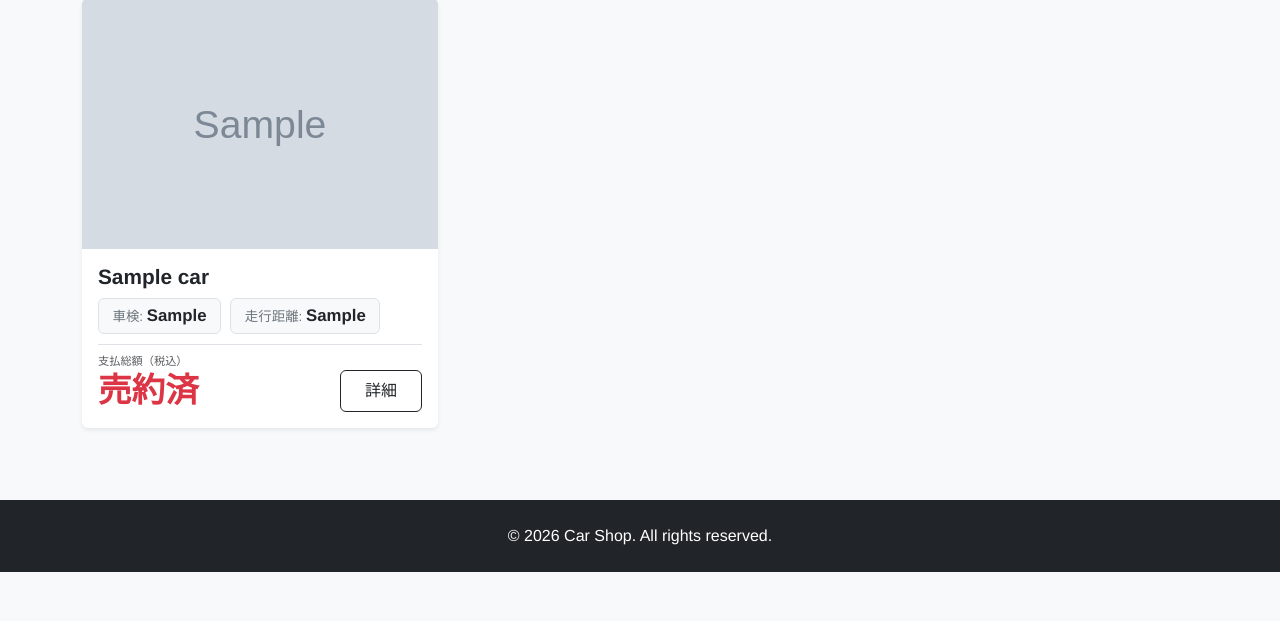
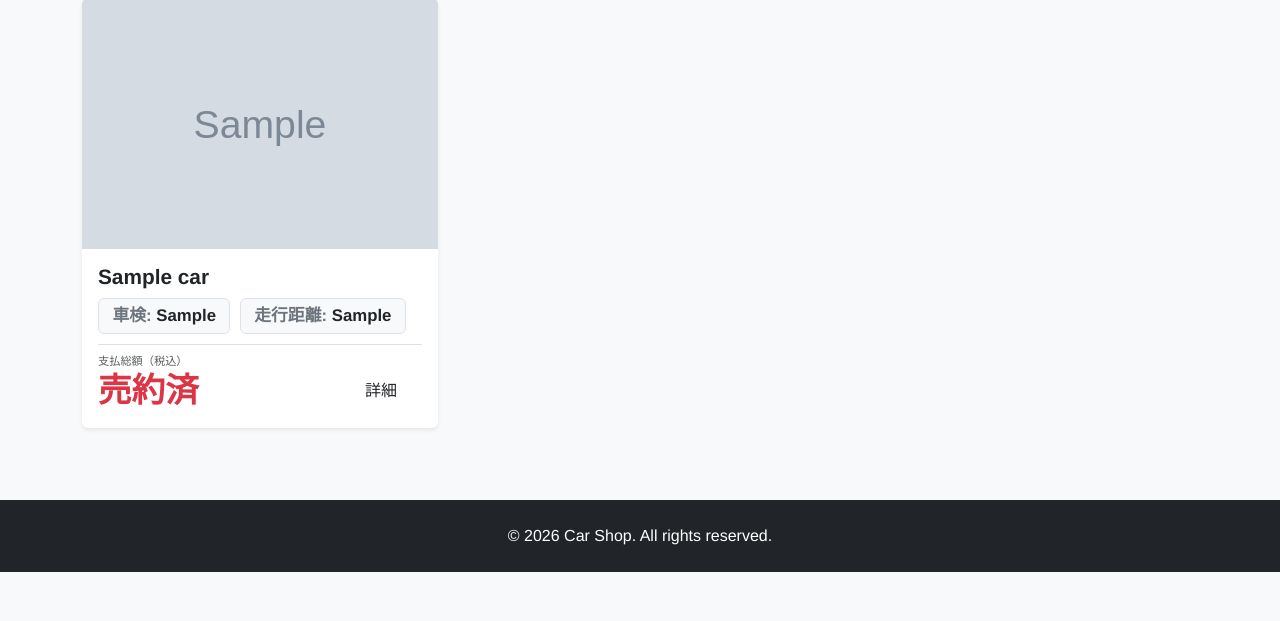
Before and after one commit to shinyaokubo-ai/car_shop, a Django app: page / in a window 1280 px wide. Shown: the part 179-800 px from the top of the page. Run offline with Django 5.2, Linux system fonts and the light colour scheme; tables that the repository leaves empty hold one stand-in row (values such as "Sample post"); grey boxes marked "Sample" are stand-in pictures.

Commit message:
車検と走行距離の文字の変更

```diff
--- a/cars/templates/cars/stock_list.html
+++ b/cars/templates/cars/stock_list.html
@@ -36,10 +36,10 @@
                     <h5 class="car-title fw-bold text-truncate">{{ car.title }}</h5>
                     <div class="mb-2">
                     <span class="badge bg-light text-dark border car-badge">
-                        <span class="text-secondary fw-normal" style="font-size: 0.8em;">車検: </span><span class="fw-bold">{{ car.registration_year }}</span>
+                        <span class="text-secondary">車検: </span>{{ car.registration_year }}
                     </span>
                     <span class="badge bg-light text-dark border car-badge">
-                        <span class="text-secondary fw-normal" style="font-size: 0.8em;">走行距離: </span><span class="fw-bold">{{ car.mileage }}</span>
+                        <span class="text-secondary">走行距離: </span>{{ car.mileage }}
                     </span>
                     </div>
                     <div class="mt-auto pt-2 border-top">
@@ -48,7 +48,7 @@
                             <div class="text-danger fw-bold price-text">
                                 {% if car.is_sold_out %}<span>売約済</span>{% else %}<span style="font-size: 0.7em;">¥</span>{{ car.price_total|intcomma }}{% endif %}
                             </div>
-                            <a href="{% url 'car_detail' car.pk %}" class="btn btn-outline-dark detail-btn stretched-link">詳細</a>
+                            <a href="{% url 'car_detail' car.pk %}" class="btn btgin-outline-dark detail-btn stretched-link">詳細</a>
                         </div>
                     </div>
                 </div>
```
